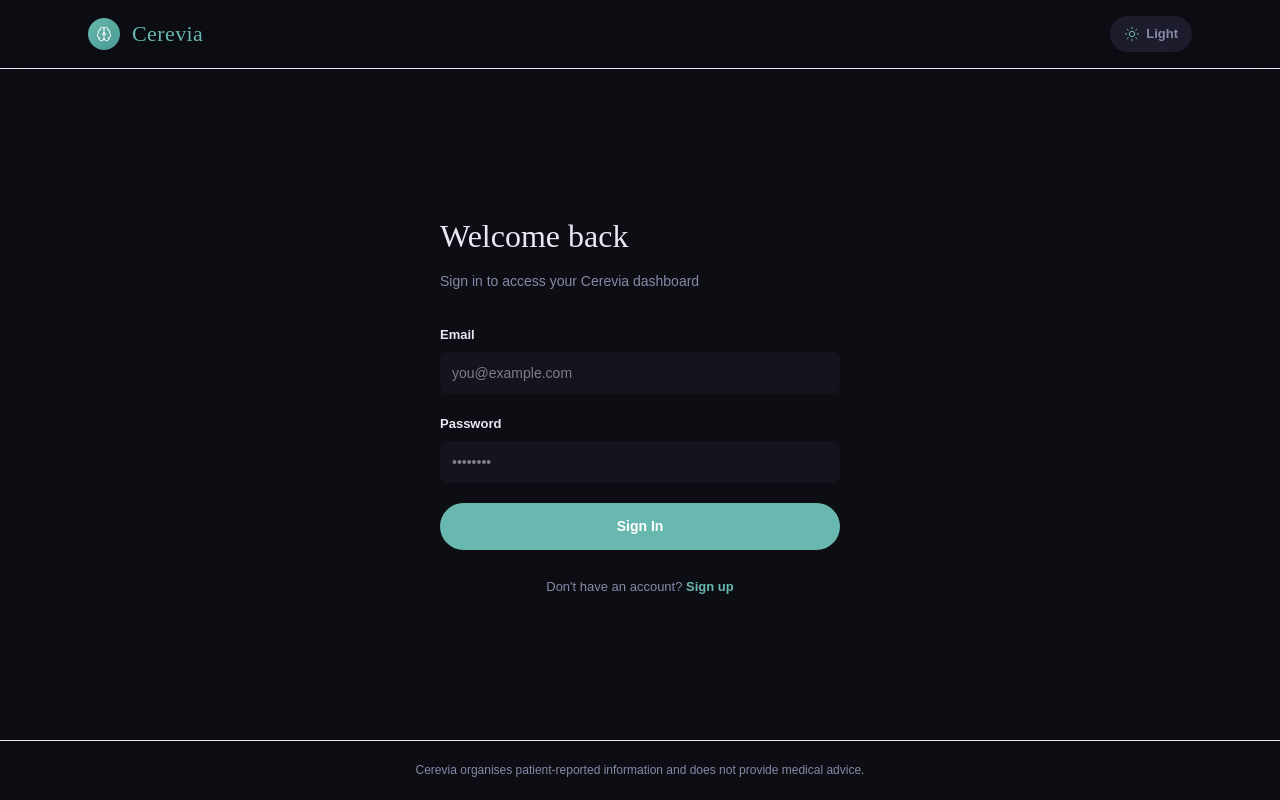
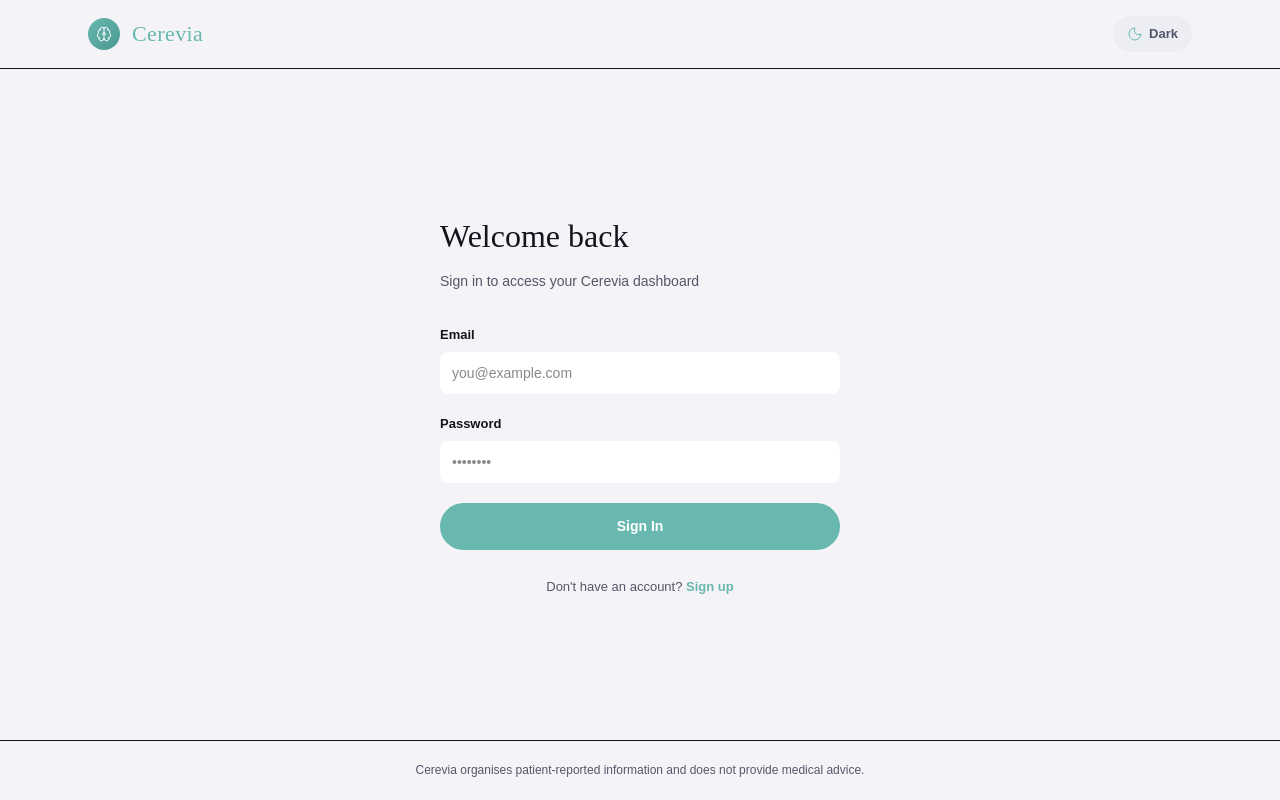
Before and after one commit to tayyebns/cerevia, a React (Vite) app in the folder artifacts/cerevia/: page /auth/login in a window 1280 px wide. Built offline with nearby package versions, Linux system fonts and the light colour scheme.

Commit message:
Switch default theme to light mode
Co-Authored-By: Claude Sonnet 4.6 <noreply@anthropic.com>

```diff
--- a/artifacts/cerevia/index.html
+++ b/artifacts/cerevia/index.html
@@ -1,5 +1,5 @@
 <!DOCTYPE html>
-<html lang="en" class="dark" style="color-scheme: dark">
+<html lang="en" style="color-scheme: light">
   <head>
     <meta charset="UTF-8" />
     <script>
@@ -9,13 +9,12 @@
       (function () {
         try {
           var stored = localStorage.getItem('theme');
-          var isDark = stored ? stored !== 'light' : true;
+          var isDark = stored ? stored === 'dark' : false;
           var el = document.documentElement;
           el.classList.toggle('dark', isDark);
           el.style.colorScheme = isDark ? 'dark' : 'light';
         } catch (e) {
-          document.documentElement.classList.add('dark');
-          document.documentElement.style.colorScheme = 'dark';
+          document.documentElement.style.colorScheme = 'light';
         }
       })();
     </script>
--- a/artifacts/cerevia/src/components/ThemeProvider.tsx
+++ b/artifacts/cerevia/src/components/ThemeProvider.tsx
@@ -4,7 +4,7 @@ export function ThemeProvider({ children }: { children: React.ReactNode }) {
   return (
     <NextThemesProvider
       attribute="class"
-      defaultTheme="dark"
+      defaultTheme="light"
       enableSystem={false}
       disableTransitionOnChange={false}
       storageKey="theme"
```
